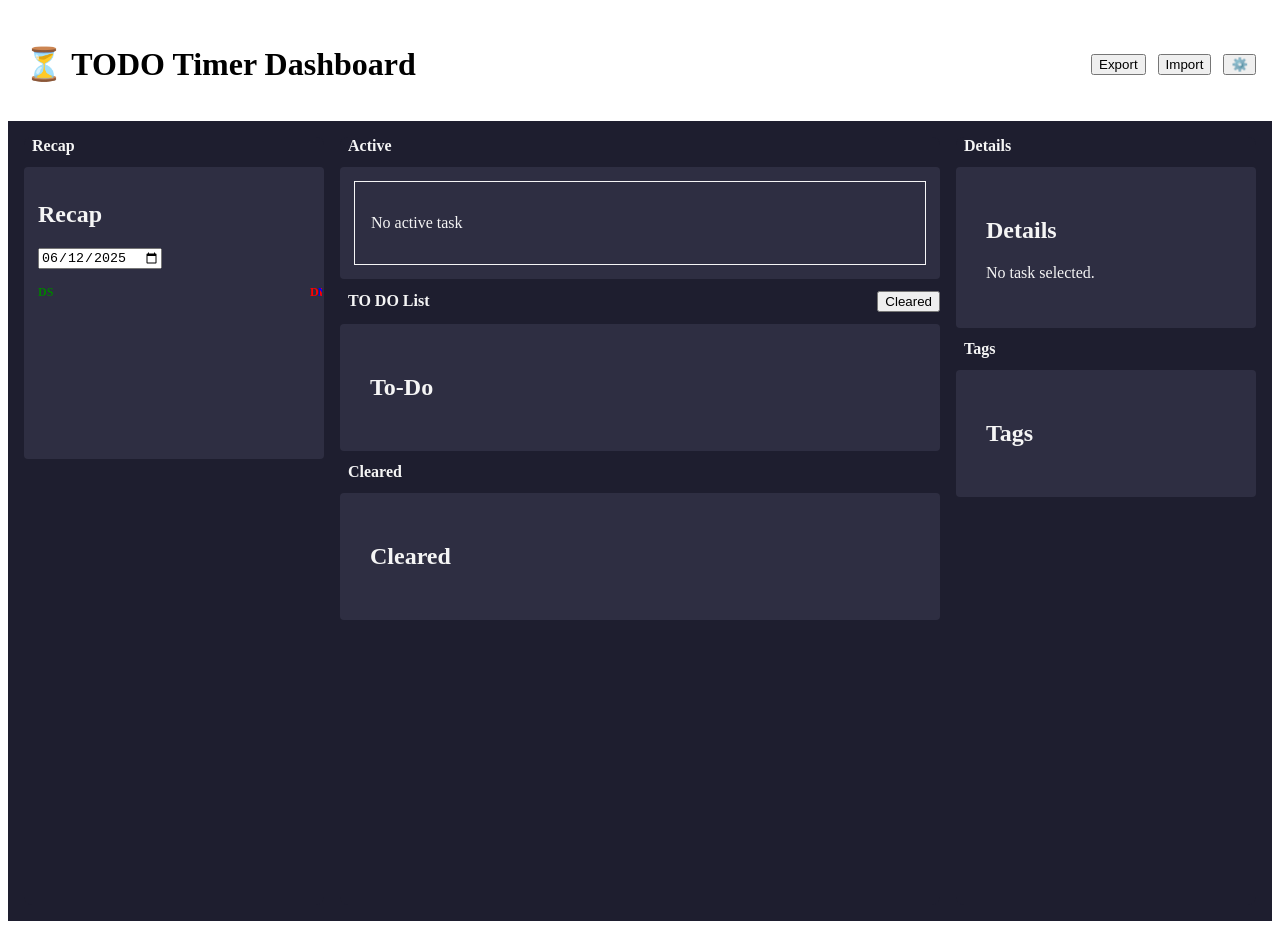
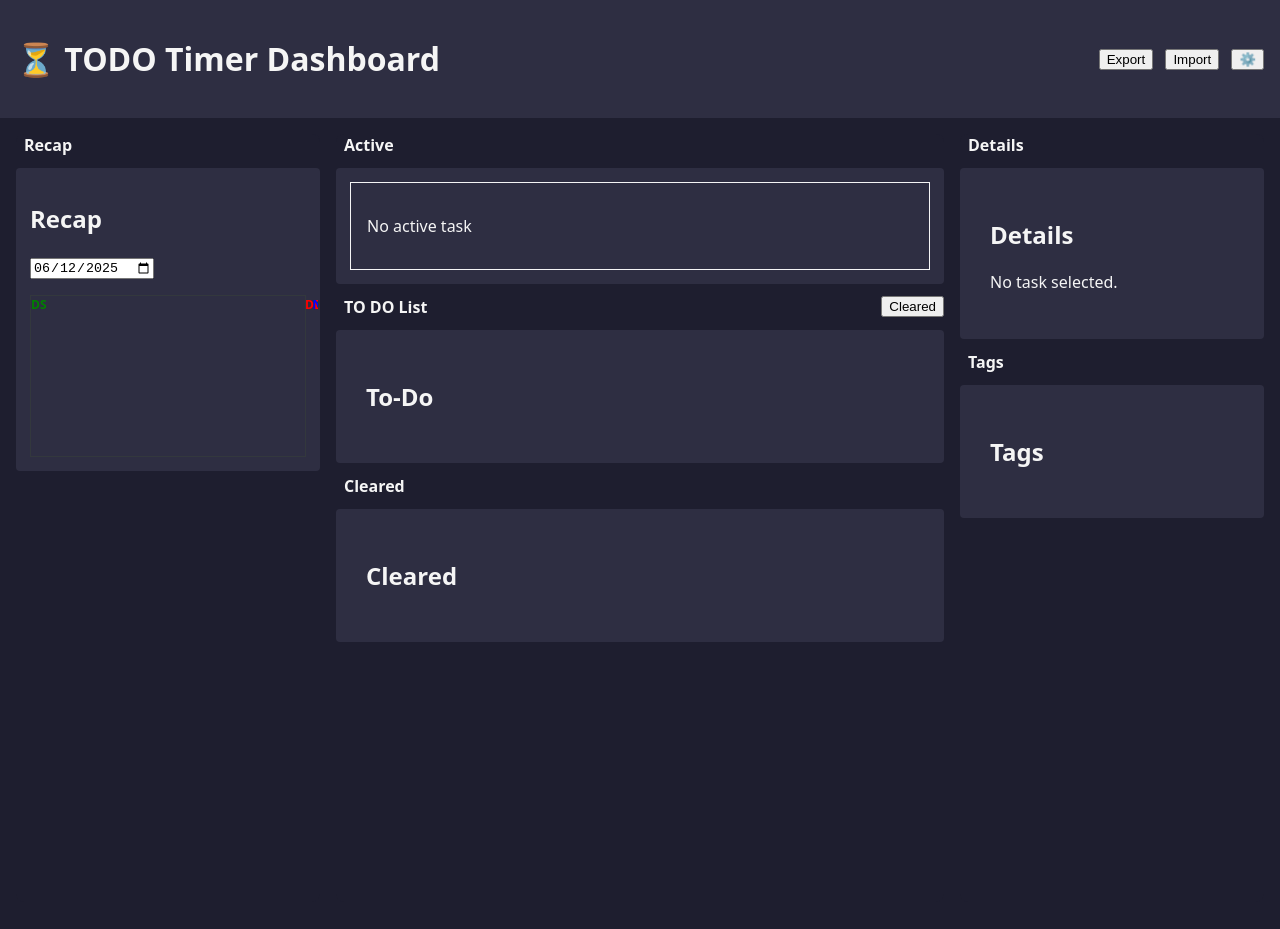
Before and after one commit to Boerkie/To-Do-Timer-Dashboard, a SvelteKit app: page / in a window 1280 px wide. Built offline with nearby package versions, Linux system fonts and the light colour scheme.

Commit message:
Fix store exports and theme layout

```diff
--- a/src/lib/stores/tasks.ts
+++ b/src/lib/stores/tasks.ts
@@ -1,4 +1,4 @@
-import { writable } from 'svelte/store';
+import { writable, derived } from 'svelte/store';
 import { browser } from '$app/environment';
 import type { TodoTask } from '$lib/types';
 
@@ -20,3 +20,28 @@ function createTasks() {
 }
 
 export const tasks = createTasks();
+
+function isTaskActive(t: TodoTask): boolean {
+  const last = t.activePeriods[t.activePeriods.length - 1];
+  return !!last && last.end === null;
+}
+
+export const activeTask = derived(tasks, ($tasks) =>
+  $tasks.find((t) => !t.isDone && isTaskActive(t)) || null
+);
+
+export const clearedTasks = derived(tasks, ($tasks) =>
+  $tasks.filter((t) => t.isDone)
+);
+
+export const todoTasks = derived(tasks, ($tasks) =>
+  $tasks.filter((t) => !t.isDone && !isTaskActive(t))
+);
+
+export const tags = derived(tasks, ($tasks) => {
+  const set = new Set<string>();
+  $tasks.forEach((t) => t.tags.forEach((tag) => set.add(tag)));
+  return Array.from(set);
+});
+
+export const selectedDate = writable(new Date());
--- /dev/null
+++ b/src/routes/+layout.svelte
@@ -0,0 +1,47 @@
+<script lang="ts">
+  import { onMount, onDestroy } from 'svelte';
+  import { settings } from '$lib/stores/settings';
+
+  let unsubscribe: () => void;
+
+  onMount(() => {
+    unsubscribe = settings.subscribe(({ theme }) => {
+      document.documentElement.classList.toggle('theme-dark', theme === 'dark');
+      document.documentElement.classList.toggle('theme-light', theme === 'light');
+    });
+  });
+
+  onDestroy(() => {
+    unsubscribe && unsubscribe();
+  });
+</script>
+
+<slot />
+
+<style>
+  :global(.theme-light) {
+    --bg-panel: #fafbfc;
+    --bg-box: #ffffff;
+    --text-color: #1a1a1a;
+    --border: #e0e0e0;
+    --accent: #0d7ae6;
+    --banner-bg: var(--bg-box);
+    --modal-bg: var(--bg-box);
+  }
+  :global(.theme-dark) {
+    --bg-panel: #1e1e2f;
+    --bg-box: #2e2e42;
+    --text-color: #f5f5f5;
+    --border: #33383d;
+    --accent: #60aaff;
+    --banner-bg: var(--bg-box);
+    --modal-bg: var(--bg-box);
+  }
+
+  :global(body) {
+    margin: 0;
+    font-family: system-ui, sans-serif;
+    background: var(--bg-panel);
+    color: var(--text-color);
+  }
+</style>
--- a/src/routes/+page.svelte
+++ b/src/routes/+page.svelte
@@ -1,5 +1,4 @@
 <script lang="ts">
-  import { onMount, onDestroy } from 'svelte';
   import {
     PageBanner,
     DayRecap,
@@ -8,38 +7,21 @@
     ClearedList,
     AdvancedDetails,
     TagsList,
-    tasks,
+    todoTasks,
     clearedTasks,
     activeTask,
     selectedDate,
     tags
   } from '$lib';
-  import { settings } from '$lib/stores/settings';
-
-  let themeClass = '';
-  let unsubscribe: () => void;
-
-  onMount(() => {
-    // Subscribe only on client to avoid SSR errors
-    unsubscribe = settings.subscribe(({ theme }) => {
-      themeClass = theme === 'dark' ? 'theme-dark' : 'theme-light';
-      document.documentElement.classList.toggle('theme-dark', theme === 'dark');
-      document.documentElement.classList.toggle('theme-light', theme === 'light');
-    });
-  });
-
-  onDestroy(() => {
-    unsubscribe && unsubscribe();
-  });
 </script>
 
 <PageBanner />
-<div class="app-grid {themeClass}">
+<div class="app-grid">
   <!-- Left panel: Recap -->
   <div class="left-panel">
     <div class="box-title">Recap</div>
     <div class="box recap-box">
-      <DayRecap date={$selectedDate} />
+      <DayRecap selectedDate={$selectedDate} />
     </div>
   </div>
 
@@ -55,7 +37,7 @@
       <button id="cleared-tab-btn" type="button">Cleared</button>
     </div>
     <div class="box todo-list-box">
-      <TodoList tasks={$tasks} />
+      <TodoList tasks={$todoTasks} />
     </div>
 
     <div class="box-title">Cleared</div>
@@ -78,16 +60,6 @@
 </div>
 
 <style>
-  :global(.theme-light) {
-    --bg-panel: #f5f5f5;
-    --bg-box: #ffffff;
-    --text-color: #1e1e2f;
-  }
-  :global(.theme-dark) {
-    --bg-panel: #1e1e2f;
-    --bg-box: #2e2e42;
-    --text-color: #f5f5f5;
-  }
 
   .app-grid {
     display: grid;
```
Also changed, not shown: 2 other files (tests, documents, lock files or other folders).
